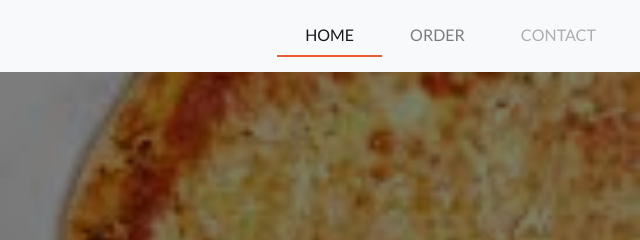
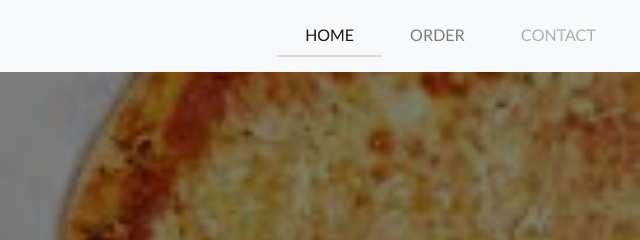
Before and after one commit to Leina33/repaet-, a plain HTML site: page index.html in a window 1280 px wide. In both pictures the pointer is over the item 969 px from the left and 36 px from the top of the page. Shown: the top 240 px of the page, 640-1280 px from the left. Drawn offline with nearby package versions, Linux system fonts and the light colour scheme.

Commit message:
styling of navbar

```diff
--- a/css/styles.css
+++ b/css/styles.css
@@ -35,7 +35,7 @@ i {
 }
 
 .nav-item:hover {
-  border-bottom: 2px solid #ea5b31;
+  border-bottom: 2px solid #dddddd;
 }
 .welcome {
   color: #ffffff;
```
